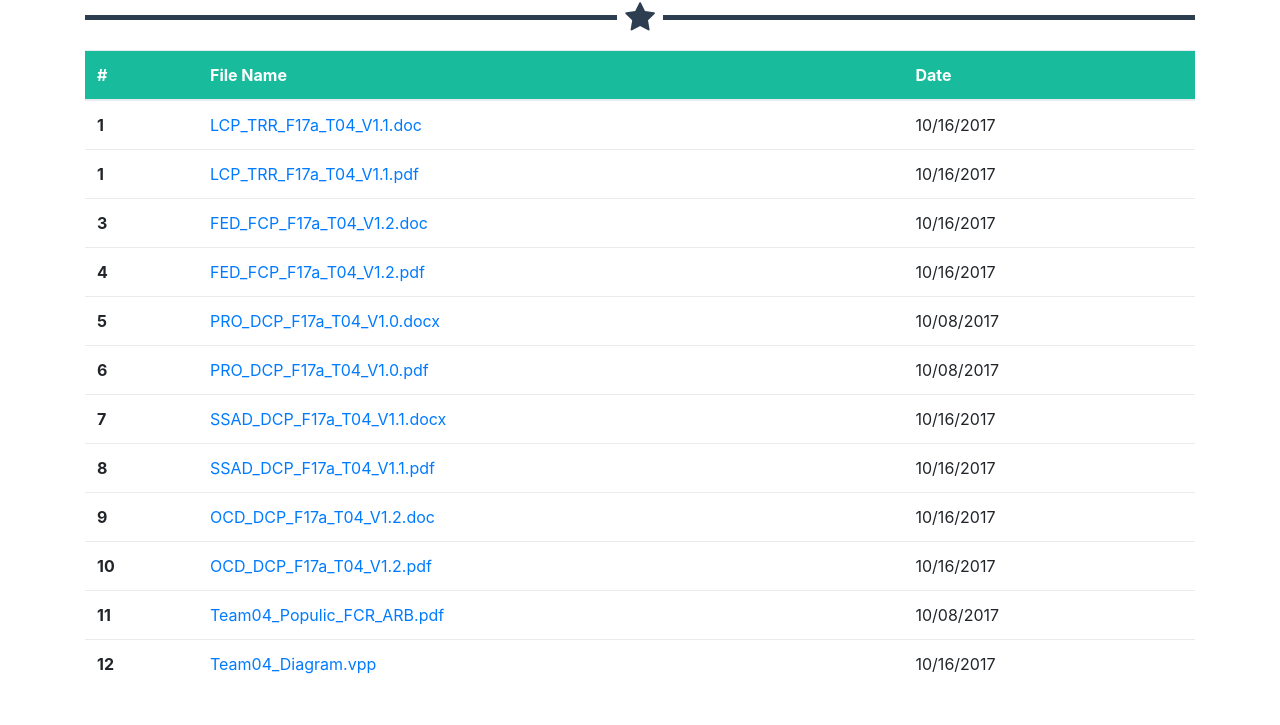
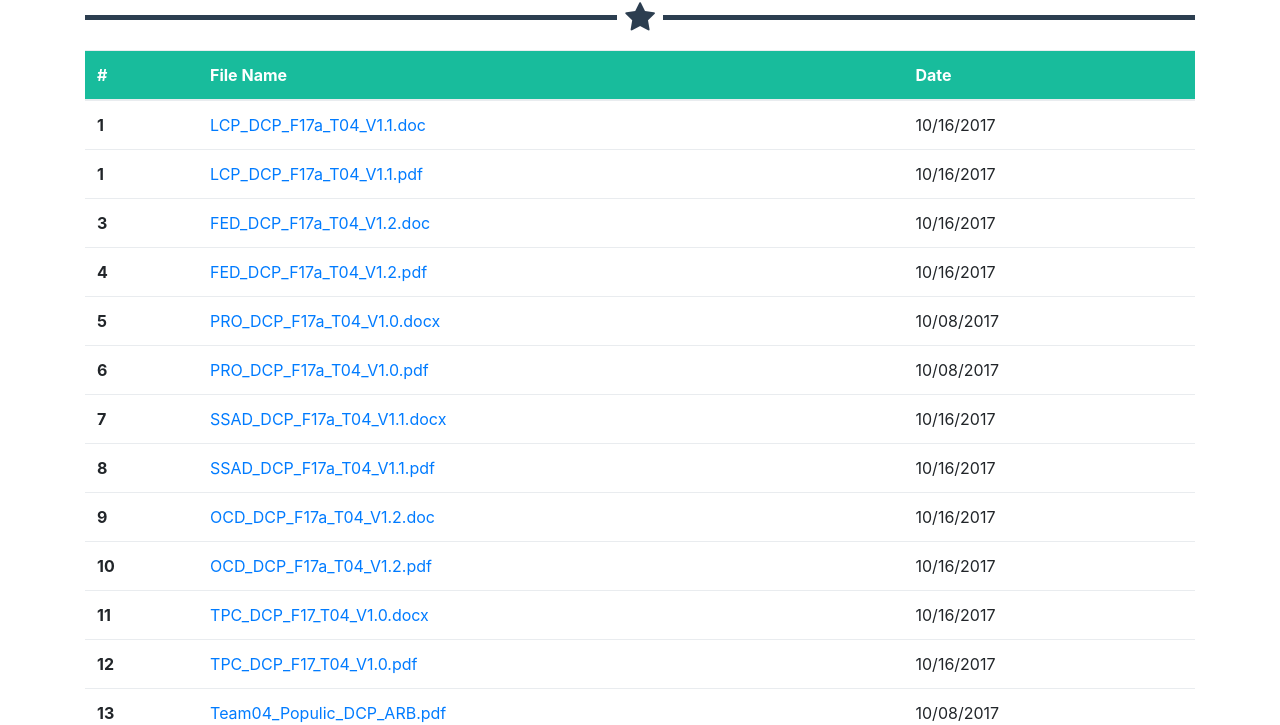
Before and after one commit to CSCI577a-f17-team04/Class-website, a website with bundled scripts: page Foundations/FCPackage/index.html in a window 1280 px wide. Shown: the part 235-960 px from the top of the page. Built offline with nearby package versions, Linux system fonts and the light colour scheme.

Commit message:
midterm final version for midterM

```diff
--- a/Foundations/FCPackage/index.html
+++ b/Foundations/FCPackage/index.html
@@ -107,22 +107,22 @@
             <tbody>
             <tr>
                 <th scope="row">1</th>
-                <td><a href="./LCP_TRR_F17a_T04_V1.1.doc">LCP_TRR_F17a_T04_V1.1.doc</a></td>
+                <td><a href="./LCP_DCP_F17a_T04_V1.1.doc">LCP_DCP_F17a_T04_V1.1.doc</a></td>
                 <td>10/16/2017</td>
             </tr>
             <tr>
                 <th scope="row">1</th>
-                <td><a href="./LCP_TRR_F17a_T04_V1.1.pdf">LCP_TRR_F17a_T04_V1.1.pdf</a></td>
+                <td><a href="./LCP_DCP_F17a_T04_V1.1.pdf">LCP_DCP_F17a_T04_V1.1.pdf</a></td>
                 <td>10/16/2017</td>
             </tr>
             <tr>
                 <th scope="row">3</th>
-                <td><a href="./FED_FCP_F17a_T04_V1.2.docx">FED_FCP_F17a_T04_V1.2.doc</a></td>
+                <td><a href="./FED_FCP_F17a_T04_V1.2.docx">FED_DCP_F17a_T04_V1.2.doc</a></td>
                 <td>10/16/2017</td>
             </tr>
             <tr>
                 <th scope="row">4</th>
-                <td><a href="./FED_FCP_F17a_T04_V1.2.pdf">FED_FCP_F17a_T04_V1.2.pdf</a></td>
+                <td><a href="./FED_FCP_F17a_T04_V1.2.pdf">FED_DCP_F17a_T04_V1.2.pdf</a></td>
                 <td>10/16/2017</td>
             </tr>
             <tr>
@@ -157,12 +157,22 @@
             </tr>
             <tr>
                 <th scope="row">11</th>
-                <td><a href="./Team04_Populic_FCR_ARB.pdf">Team04_Populic_FCR_ARB.pdf</a></td>
+                <td><a href="./TPC_DCP_F17_T04_V1.0.docx">TPC_DCP_F17_T04_V1.0.docx</a></td>
+                <td>10/16/2017</td>
+            </tr>
+            <tr>
+                <th scope="row">12</th>
+                <td><a href="./TPC_DCP_F17_T04_V1.0.pdf">TPC_DCP_F17_T04_V1.0.pdf</a></td>
+                <td>10/16/2017</td>
+            </tr>
+            <tr>
+                <th scope="row">13</th>
+                <td><a href="./Team04_Populic_FCR_ARB.pdf">Team04_Populic_DCP_ARB.pdf</a></td>
                 <td>10/08/2017</td>
             </tr>
             <tr>
-                <th scope="row">12</th>
-                <td><a href="./all_Diagram_inOneProject.vpp">Team04_Diagram.vpp</a></td>
+                <th scope="row">14</th>
+                <td><a href="./all_Diagram_inOneProject.vpp">Team04_DCP_Diagram.vpp</a></td>
                 <td>10/16/2017</td>
             </tr>
 
```
Also changed, not shown: 6 other files.
